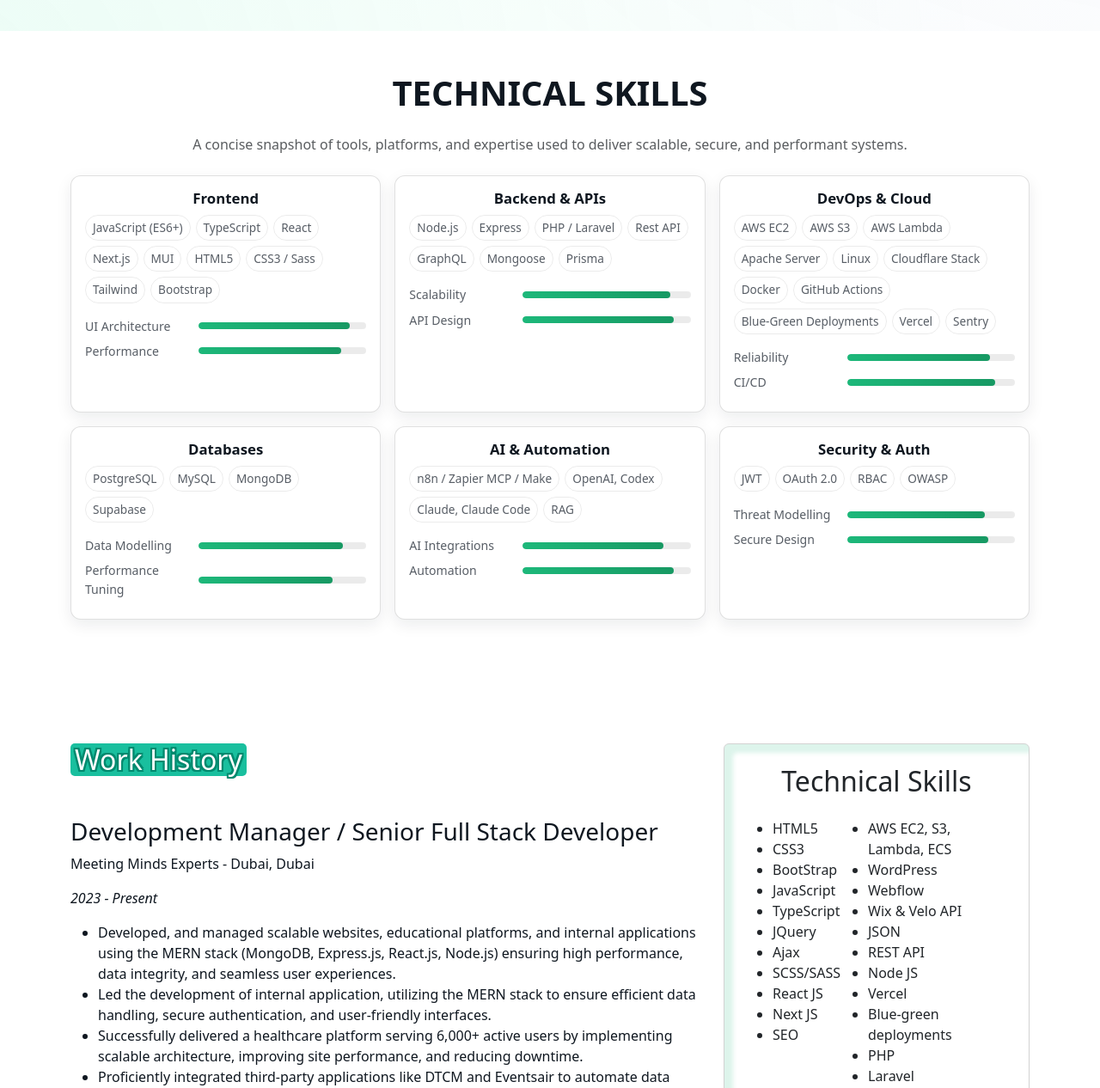
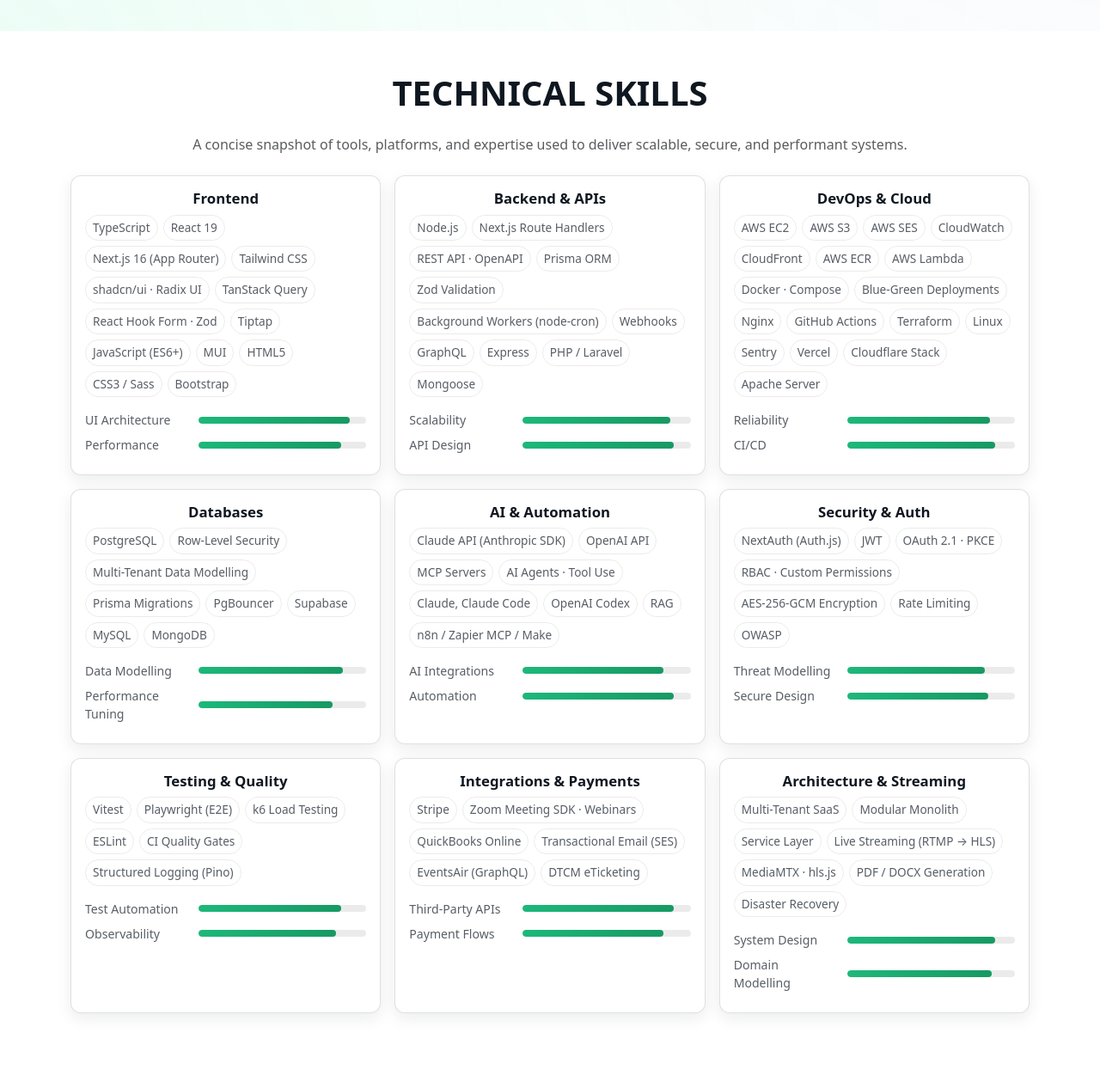
Before and after one commit to krishnapallapolu/protfolio, a PHP site: page / in a window 1280 px wide. Shown: the part 920-2186 px from the top of the page at 86% size. Run offline with PHP 8.4, Linux system fonts and the light colour scheme.

Commit message:
Update Technical Skills from the EA-SYS stack
Skills grid goes from six cards to nine. Each card now leads with the
stack used in EA-SYS (Next.js 16, React 19, Prisma, PostgreSQL RLS,
NextAuth, Claude/OpenAI APIs, MCP, AWS SES/CloudWatch/CloudFront/ECR,
Terraform), followed by the earlier skills, none of which were removed.

New cards: Testing & Quality, Integrations & Payments,
Architecture & Streaming.

Co-Authored-By: Claude Fable 5.2 <noreply@anthropic.com>

```diff
--- a/index.php
+++ b/index.php
@@ -179,19 +179,20 @@ include_once('inc/header.php');
                     <div class="skill-card shadow p-3 h-100">
                         <h4 class="skill-card-title">Frontend</h4>
                         <div class="skill-badges">
+                            <span class="skill-badge">TypeScript</span>
+                            <span class="skill-badge">React 19</span>
+                            <span class="skill-badge">Next.js 16 (App Router)</span>
+                            <span class="skill-badge">Tailwind CSS</span>
+                            <span class="skill-badge">shadcn/ui · Radix UI</span>
+                            <span class="skill-badge">TanStack Query</span>
+                            <span class="skill-badge">React Hook Form · Zod</span>
+                            <span class="skill-badge">Tiptap</span>
                             <span class="skill-badge">JavaScript (ES6+)</span>
-                            <span class="skill-badge">TypeScript</span>
-                            <span class="skill-badge">React</span>
-                            <span class="skill-badge">Next.js</span>
                             <span class="skill-badge">MUI</span>
                             <span class="skill-badge">HTML5</span>
                             <span class="skill-badge">CSS3 / Sass</span>
-                            <span class="skill-badge">Tailwind</span>
                             <span class="skill-badge">Bootstrap</span>
-
                         </div>
-
-
                         <div class="skill-list mt-3">
                             <div class="skill-row"><div class="skill-name">UI Architecture</div><div class="skill-line"><div class="skill-level" style="width:90%"></div></div></div>
                             <div class="skill-row"><div class="skill-name">Performance</div><div class="skill-line"><div class="skill-level" style="width:85%"></div></div></div>
@@ -205,12 +206,16 @@ include_once('inc/header.php');
                         <h4 class="skill-card-title">Backend & APIs</h4>
                         <div class="skill-badges">
                             <span class="skill-badge">Node.js</span>
+                            <span class="skill-badge">Next.js Route Handlers</span>
+                            <span class="skill-badge">REST API · OpenAPI</span>
+                            <span class="skill-badge">Prisma ORM</span>
+                            <span class="skill-badge">Zod Validation</span>
+                            <span class="skill-badge">Background Workers (node-cron)</span>
+                            <span class="skill-badge">Webhooks</span>
+                            <span class="skill-badge">GraphQL</span>
                             <span class="skill-badge">Express</span>
                             <span class="skill-badge">PHP / Laravel</span>
-                            <span class="skill-badge">Rest API</span>
-                            <span class="skill-badge">GraphQL</span>
                             <span class="skill-badge">Mongoose</span>
-                            <span class="skill-badge">Prisma</span>
                         </div>
                         <div class="skill-list mt-3">
                             <div class="skill-row"><div class="skill-name">Scalability</div><div class="skill-line"><div class="skill-level" style="width:88%"></div></div></div>
@@ -226,16 +231,21 @@ include_once('inc/header.php');
                         <div class="skill-badges">
                             <span class="skill-badge">AWS EC2</span>
                             <span class="skill-badge">AWS S3</span>
+                            <span class="skill-badge">AWS SES</span>
+                            <span class="skill-badge">CloudWatch</span>
+                            <span class="skill-badge">CloudFront</span>
+                            <span class="skill-badge">AWS ECR</span>
                             <span class="skill-badge">AWS Lambda</span>
+                            <span class="skill-badge">Docker · Compose</span>
+                            <span class="skill-badge">Blue-Green Deployments</span>
+                            <span class="skill-badge">Nginx</span>
+                            <span class="skill-badge">GitHub Actions</span>
+                            <span class="skill-badge">Terraform</span>
+                            <span class="skill-badge">Linux</span>
+                            <span class="skill-badge">Sentry</span>
+                            <span class="skill-badge">Vercel</span>
+                            <span class="skill-badge">Cloudflare Stack</span>
                             <span class="skill-badge">Apache Server</span>
-                            <span class="skill-badge">Linux</span>
-                            <span class="skill-badge">Cloudflare Stack</span>
-                            <span class="skill-badge">Docker</span>
-                            <span class="skill-badge">GitHub Actions</span>
-                            <span class="skill-badge">Blue-Green Deployments</span>
-                            <span class="skill-badge">Vercel</span>
-                            <span class="skill-badge">Sentry</span>
-
                         </div>
                         <div class="skill-list mt-3">
                             <div class="skill-row"><div class="skill-name">Reliability</div><div class="skill-line"><div class="skill-level" style="width:85%"></div></div></div>
@@ -250,9 +260,13 @@ include_once('inc/header.php');
                         <h4 class="skill-card-title">Databases</h4>
                         <div class="skill-badges">
                             <span class="skill-badge">PostgreSQL</span>
+                            <span class="skill-badge">Row-Level Security</span>
+                            <span class="skill-badge">Multi-Tenant Data Modelling</span>
+                            <span class="skill-badge">Prisma Migrations</span>
+                            <span class="skill-badge">PgBouncer</span>
+                            <span class="skill-badge">Supabase</span>
                             <span class="skill-badge">MySQL</span>
                             <span class="skill-badge">MongoDB</span>
-                            <span class="skill-badge">Supabase</span>
                         </div>
                         <div class="skill-list mt-3">
                             <div class="skill-row"><div class="skill-name">Data Modelling</div><div class="skill-line"><div class="skill-level" style="width:86%"></div></div></div>
@@ -266,10 +280,14 @@ include_once('inc/header.php');
                     <div class="skill-card shadow p-3 h-100">
                         <h4 class="skill-card-title">AI & Automation</h4>
                         <div class="skill-badges">
+                            <span class="skill-badge">Claude API (Anthropic SDK)</span>
+                            <span class="skill-badge">OpenAI API</span>
+                            <span class="skill-badge">MCP Servers</span>
+                            <span class="skill-badge">AI Agents · Tool Use</span>
+                            <span class="skill-badge">Claude, Claude Code</span>
+                            <span class="skill-badge">OpenAI Codex</span>
+                            <span class="skill-badge">RAG</span>
                             <span class="skill-badge">n8n / Zapier MCP / Make</span>
-                            <span class="skill-badge">OpenAI, Codex</span>
-                            <span class="skill-badge">Claude, Claude Code</span>
-                            <span class="skill-badge">RAG</span>
                         </div>
                         <div class="skill-list mt-3">
                             <div class="skill-row"><div class="skill-name">AI Integrations</div><div class="skill-line"><div class="skill-level" style="width:84%"></div></div></div>
@@ -283,14 +301,75 @@ include_once('inc/header.php');
                     <div class="skill-card shadow p-3 h-100">
                         <h4 class="skill-card-title">Security & Auth</h4>
                         <div class="skill-badges">
+                            <span class="skill-badge">NextAuth (Auth.js)</span>
                             <span class="skill-badge">JWT</span>
-                            <span class="skill-badge">OAuth 2.0</span>
-                            <span class="skill-badge">RBAC</span>
+                            <span class="skill-badge">OAuth 2.1 · PKCE</span>
+                            <span class="skill-badge">RBAC · Custom Permissions</span>
+                            <span class="skill-badge">AES-256-GCM Encryption</span>
+                            <span class="skill-badge">Rate Limiting</span>
                             <span class="skill-badge">OWASP</span>
                         </div>
                         <div class="skill-list mt-3">
                             <div class="skill-row"><div class="skill-name">Threat Modelling</div><div class="skill-line"><div class="skill-level" style="width:82%"></div></div></div>
                             <div class="skill-row"><div class="skill-name">Secure Design</div><div class="skill-line"><div class="skill-level" style="width:84%"></div></div></div>
+                        </div>
+                    </div>
+                </div>
+
+                <!-- Skill Card: Testing & Quality -->
+                <div class="col-md-6 col-lg-4">
+                    <div class="skill-card shadow p-3 h-100">
+                        <h4 class="skill-card-title">Testing & Quality</h4>
+                        <div class="skill-badges">
+                            <span class="skill-badge">Vitest</span>
+                            <span class="skill-badge">Playwright (E2E)</span>
+                            <span class="skill-badge">k6 Load Testing</span>
+                            <span class="skill-badge">ESLint</span>
+                            <span class="skill-badge">CI Quality Gates</span>
+                            <span class="skill-badge">Structured Logging (Pino)</span>
+                        </div>
+                        <div class="skill-list mt-3">
+                            <div class="skill-row"><div class="skill-name">Test Automation</div><div class="skill-line"><div class="skill-level" style="width:85%"></div></div></div>
+                            <div class="skill-row"><div class="skill-name">Observability</div><div class="skill-line"><div class="skill-level" style="width:82%"></div></div></div>
+                        </div>
+                    </div>
+                </div>
+
+                <!-- Skill Card: Integrations & Payments -->
+                <div class="col-md-6 col-lg-4">
+                    <div class="skill-card shadow p-3 h-100">
+                        <h4 class="skill-card-title">Integrations & Payments</h4>
+                        <div class="skill-badges">
+                            <span class="skill-badge">Stripe</span>
+                            <span class="skill-badge">Zoom Meeting SDK · Webinars</span>
+                            <span class="skill-badge">QuickBooks Online</span>
+                            <span class="skill-badge">Transactional Email (SES)</span>
+                            <span class="skill-badge">EventsAir (GraphQL)</span>
+                            <span class="skill-badge">DTCM eTicketing</span>
+                        </div>
+                        <div class="skill-list mt-3">
+                            <div class="skill-row"><div class="skill-name">Third-Party APIs</div><div class="skill-line"><div class="skill-level" style="width:90%"></div></div></div>
+                            <div class="skill-row"><div class="skill-name">Payment Flows</div><div class="skill-line"><div class="skill-level" style="width:84%"></div></div></div>
+                        </div>
+                    </div>
+                </div>
+
+                <!-- Skill Card: Architecture & Streaming -->
+                <div class="col-md-6 col-lg-4">
+                    <div class="skill-card shadow p-3 h-100">
+                        <h4 class="skill-card-title">Architecture & Streaming</h4>
+                        <div class="skill-badges">
+                            <span class="skill-badge">Multi-Tenant SaaS</span>
+                            <span class="skill-badge">Modular Monolith</span>
+                            <span class="skill-badge">Service Layer</span>
+                            <span class="skill-badge">Live Streaming (RTMP → HLS)</span>
+                            <span class="skill-badge">MediaMTX · hls.js</span>
+                            <span class="skill-badge">PDF / DOCX Generation</span>
+                            <span class="skill-badge">Disaster Recovery</span>
+                        </div>
+                        <div class="skill-list mt-3">
+                            <div class="skill-row"><div class="skill-name">System Design</div><div class="skill-line"><div class="skill-level" style="width:88%"></div></div></div>
+                            <div class="skill-row"><div class="skill-name">Domain Modelling</div><div class="skill-line"><div class="skill-level" style="width:86%"></div></div></div>
                         </div>
                     </div>
                 </div>
```
Also changed, not shown: CLAUDE.md (+1 -1 lines).
